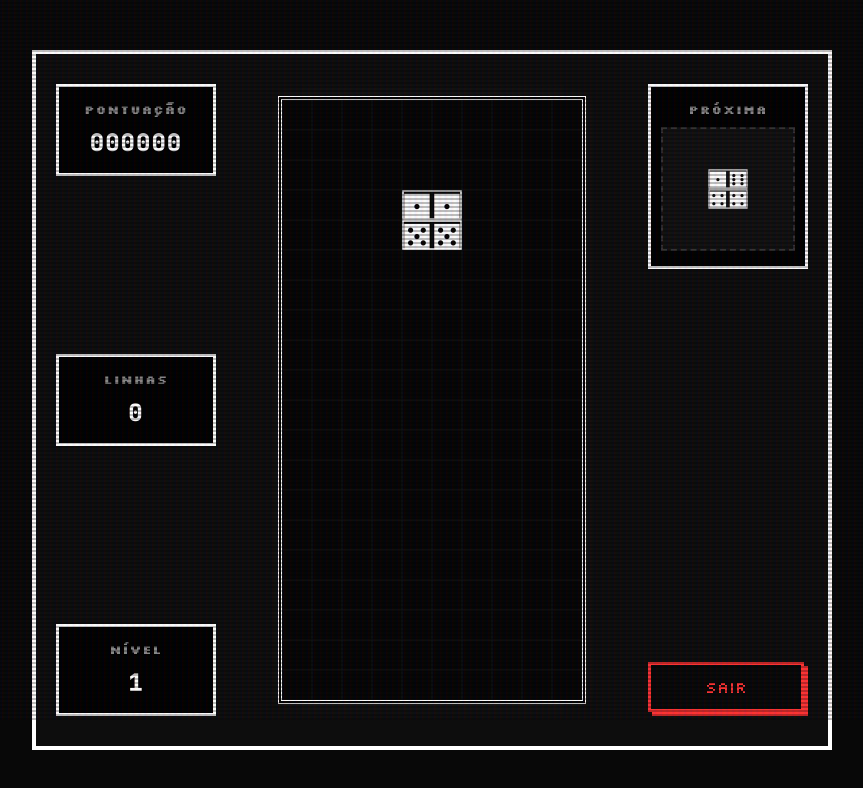
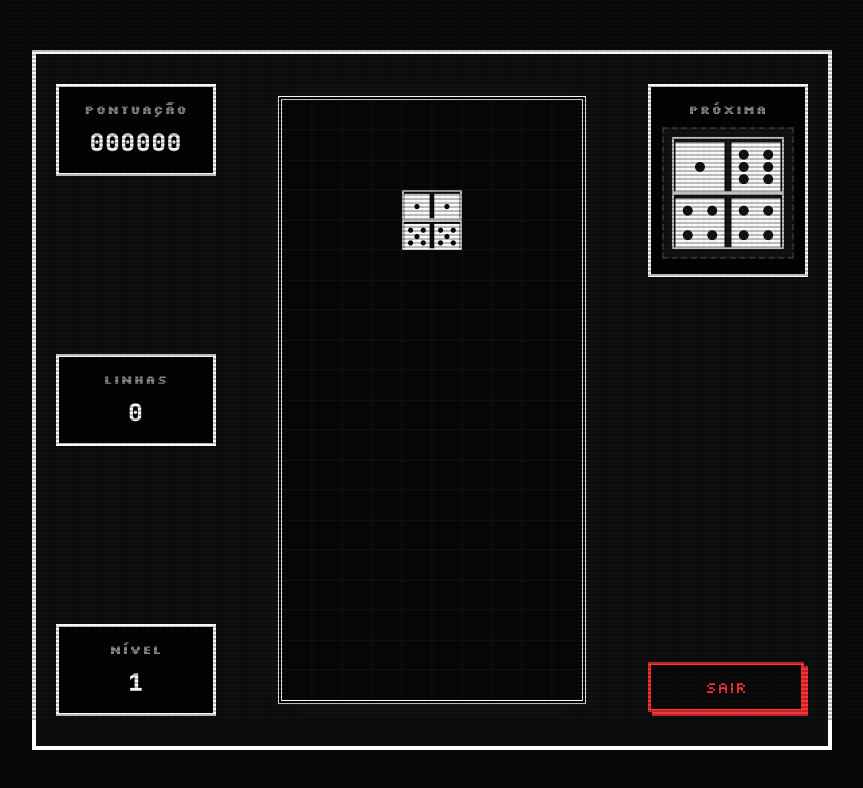
Before and after one commit to commanchecps/dicefall, a website: page www/index.html in a window 1280 px wide. Both pictures are taken after a click on the button "INICIAR JOGO". Shown: the whole page, without its empty margins (208-1071 px from the left). Drawn offline with Linux system fonts and the light colour scheme.

Commit message:
fix: next piece preview - correct per-row bounds, dynamic blockSize, remove CSS stretch

```diff
--- a/www/game.js
+++ b/www/game.js
@@ -398,17 +398,22 @@ function spawnPiece() {
 // Update Next Piece Preview in sidebar
 function updateNextPieceUI() {
     if (!nextCanvas || !nextCtx) return;
-    nextCtx.clearRect(0, 0, nextCanvas.width, nextCanvas.height);
+
+    // Use the canvas buffer dimensions (not CSS layout)
+    const cw = nextCanvas.width;
+    const ch = nextCanvas.height;
+    nextCtx.clearRect(0, 0, cw, ch);
 
     if (!nextPiece) return;
 
     const matrix = nextPiece.matrix;
-    const size = matrix.length;
+    const numRows = matrix.length;
 
-    // Find bounding box of active cells to center it
-    let minR = size, maxR = -1, minC = size, maxC = -1;
-    for (let r = 0; r < size; r++) {
-        for (let c = 0; c < size; c++) {
+    // Find tight bounding box using per-row column count
+    let minR = numRows, maxR = -1, minC = Infinity, maxC = -1;
+    for (let r = 0; r < numRows; r++) {
+        const numCols = matrix[r].length;
+        for (let c = 0; c < numCols; c++) {
             if (matrix[r][c] !== null) {
                 if (r < minR) minR = r;
                 if (r > maxR) maxR = r;
@@ -420,38 +425,44 @@ function updateNextPieceUI() {
 
     if (maxR === -1) return;
 
-    const pWidth = (maxC - minC + 1);
-    const pHeight = (maxR - minR + 1);
+    const pCols = maxC - minC + 1;
+    const pRows = maxR - minR + 1;
 
-    const blockSize = 20; // fit nicely in 100x100
-    const startX = (nextCanvas.width - pWidth * blockSize) / 2;
-    const startY = (nextCanvas.height - pHeight * blockSize) / 2;
+    // Choose block size so the piece fits with some padding
+    const blockSize = Math.min(
+        Math.floor((cw - 8) / pCols),
+        Math.floor((ch - 8) / pRows)
+    );
 
-    // Draw background grid for the preview
-    nextCtx.strokeStyle = '#141414';
+    const startX = Math.floor((cw - pCols * blockSize) / 2);
+    const startY = Math.floor((ch - pRows * blockSize) / 2);
+
+    // Draw subtle background grid
+    nextCtx.strokeStyle = '#1e1e1e';
     nextCtx.lineWidth = 1;
-    for (let x = 0; x <= pWidth; x++) {
+    for (let x = 0; x <= pCols; x++) {
         nextCtx.beginPath();
         nextCtx.moveTo(startX + x * blockSize, startY);
-        nextCtx.lineTo(startX + x * blockSize, startY + pHeight * blockSize);
+        nextCtx.lineTo(startX + x * blockSize, startY + pRows * blockSize);
         nextCtx.stroke();
     }
-    for (let y = 0; y <= pHeight; y++) {
+    for (let y = 0; y <= pRows; y++) {
         nextCtx.beginPath();
         nextCtx.moveTo(startX, startY + y * blockSize);
-        nextCtx.lineTo(startX + pWidth * blockSize, startY + y * blockSize);
+        nextCtx.lineTo(startX + pCols * blockSize, startY + y * blockSize);
         nextCtx.stroke();
     }
 
     // Draw cells using Dicier font
-    for (let r = 0; r < size; r++) {
-        for (let c = 0; c < size; c++) {
+    for (let r = 0; r < numRows; r++) {
+        const numCols = matrix[r].length;
+        for (let c = 0; c < numCols; c++) {
             const cell = matrix[r][c];
             if (cell !== null) {
-                const drawX = (c - minC);
-                const drawY = (r - minR);
-                const px = startX + drawX * blockSize;
-                const py = startY + drawY * blockSize;
+                const drawC = c - minC;
+                const drawR = r - minR;
+                const px = startX + drawC * blockSize;
+                const py = startY + drawR * blockSize;
 
                 nextCtx.fillStyle = '#ffffff';
                 nextCtx.font = `${blockSize - 2}px Dicier`;
@@ -462,13 +473,14 @@ function updateNextPieceUI() {
         }
     }
 
-    // Draw domino outlines for next piece
+    // Draw domino outline brackets
     nextCtx.strokeStyle = '#ffffff';
-    nextCtx.lineWidth = 1.2;
+    nextCtx.lineWidth = 1.5;
 
     const blocks = [];
-    for (let r = 0; r < size; r++) {
-        for (let c = 0; c < size; c++) {
+    for (let r = 0; r < numRows; r++) {
+        const numCols = matrix[r].length;
+        for (let c = 0; c < numCols; c++) {
             if (matrix[r][c] !== null) {
                 blocks.push({ r, c, cell: matrix[r][c] });
             }
@@ -481,22 +493,21 @@ function updateNextPieceUI() {
             const b2 = blocks[j];
 
             if (b1.cell.dom === b2.cell.dom) {
-                const drawX1 = b1.c - minC;
-                const drawY1 = b1.r - minR;
-                const drawX2 = b2.c - minC;
-                const drawY2 = b2.r - minR;
+                const dc1 = b1.c - minC, dr1 = b1.r - minR;
+                const dc2 = b2.c - minC, dr2 = b2.r - minR;
+                const px1 = startX + dc1 * blockSize;
+                const py1 = startY + dr1 * blockSize;
+                const px2 = startX + dc2 * blockSize;
+                const py2 = startY + dr2 * blockSize;
 
-                const px1 = startX + drawX1 * blockSize;
-                const py1 = startY + drawY1 * blockSize;
-                const px2 = startX + drawX2 * blockSize;
-                const py2 = startY + drawY2 * blockSize;
-
-                if (drawY1 === drawY2 && Math.abs(drawX1 - drawX2) === 1) {
-                    const minPX = Math.min(px1, px2);
-                    nextCtx.strokeRect(minPX + 1, py1 + 1, blockSize * 2 - 2, blockSize - 2);
-                } else if (drawX1 === drawX2 && Math.abs(drawY1 - drawY2) === 1) {
-                    const minPY = Math.min(py1, py2);
-                    nextCtx.strokeRect(px1 + 1, minPY + 1, blockSize - 2, blockSize * 2 - 2);
+                if (dr1 === dr2 && Math.abs(dc1 - dc2) === 1) {
+                    // Horizontal domino pair
+                    const leftPx = Math.min(px1, px2);
+                    nextCtx.strokeRect(leftPx + 1, py1 + 1, blockSize * 2 - 2, blockSize - 2);
+                } else if (dc1 === dc2 && Math.abs(dr1 - dr2) === 1) {
+                    // Vertical domino pair
+                    const topPy = Math.min(py1, py2);
+                    nextCtx.strokeRect(px1 + 1, topPy + 1, blockSize - 2, blockSize * 2 - 2);
                 }
             }
         }
--- a/www/index.html
+++ b/www/index.html
@@ -7,7 +7,7 @@
     <link rel="preconnect" href="https://fonts.googleapis.com">
     <link rel="preconnect" href="https://fonts.gstatic.com" crossorigin>
     <link href="https://fonts.googleapis.com/css2?family=JetBrains+Mono:wght@400;700;800&family=Silkscreen:wght@400;700&display=swap" rel="stylesheet">
-    <link rel="stylesheet" href="style.css?v=1.3">
+    <link rel="stylesheet" href="style.css?v=1.4">
 </head>
 <body>
     <div id="game-container">
@@ -79,7 +79,7 @@
                     <div class="panel next-panel">
                         <h3>PRÓXIMA</h3>
                         <div class="next-piece-display">
-                            <canvas id="next-canvas" width="100" height="100"></canvas>
+                            <canvas id="next-canvas" width="120" height="120"></canvas>
                         </div>
                     </div>
                     <button id="btn-menu-back" class="btn-retro btn-danger">SAIR</button>
@@ -119,6 +119,6 @@
         </div>
     </div>
 
-    <script src="game.js?v=1.3"></script>
+    <script src="game.js?v=1.4"></script>
 </body>
 </html>
--- a/www/style.css
+++ b/www/style.css
@@ -315,14 +315,13 @@ body::after {
 }
 
 .next-piece-display {
-    min-height: 100px;
+    min-height: 130px;
     display: flex;
     justify-content: center;
     align-items: center;
     background-color: #111;
     border: 2px dashed #333;
-    width: 100%;
-    padding: 10px;
+    padding: 4px;
 }
 
 .board-container {
```
